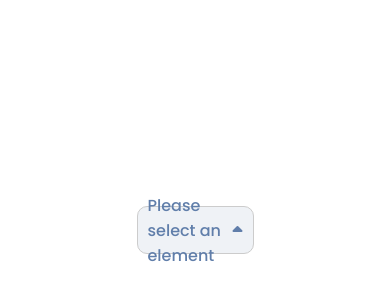
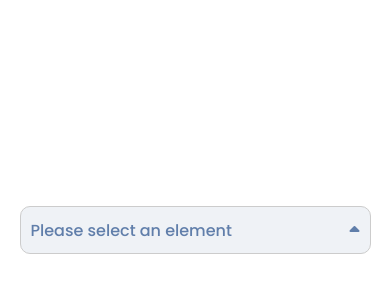
Before and after one commit to sergij14/select-plugin, a website built with Parcel: page index.html in a window 390 px wide. Shown: the part 192-492 px from the top of the page. Built offline with nearby package versions, Linux system fonts and the light colour scheme.

Commit message:
added media-queries for responsive width

```diff
--- a/src/styles/_components.scss
+++ b/src/styles/_components.scss
@@ -1,5 +1,19 @@
 .select {
-  width: 30vw;
+  width: 90vw;
+  @media screen and (min-width: 392px) {
+    width: 80vw;
+  }
+  @media screen and (min-width: 422px) {
+    width: 70vw;
+  }
+  @media screen and (min-width: 562px) {
+    width: 60vw;
+  }
+  @media screen and (min-width: 762px) {
+    width: 50vw;
+  }
+
+  max-width: 45rem;
   position: relative;
   z-index: $DEFAULT_Z_INDEX;
 
```
